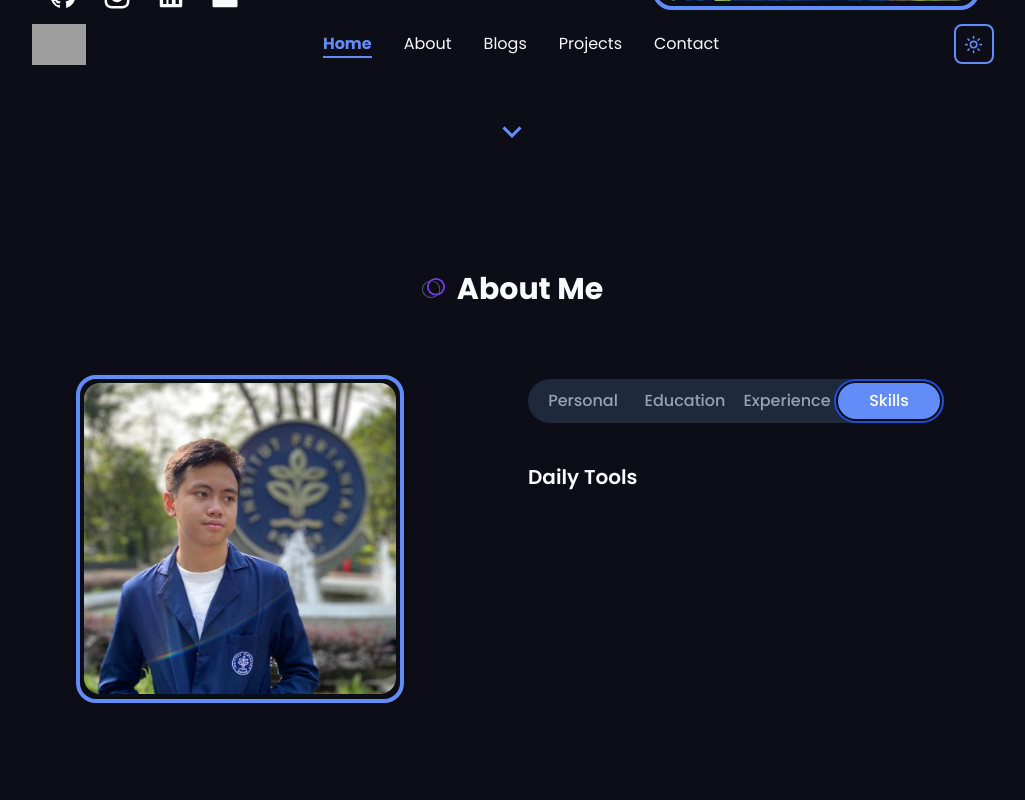
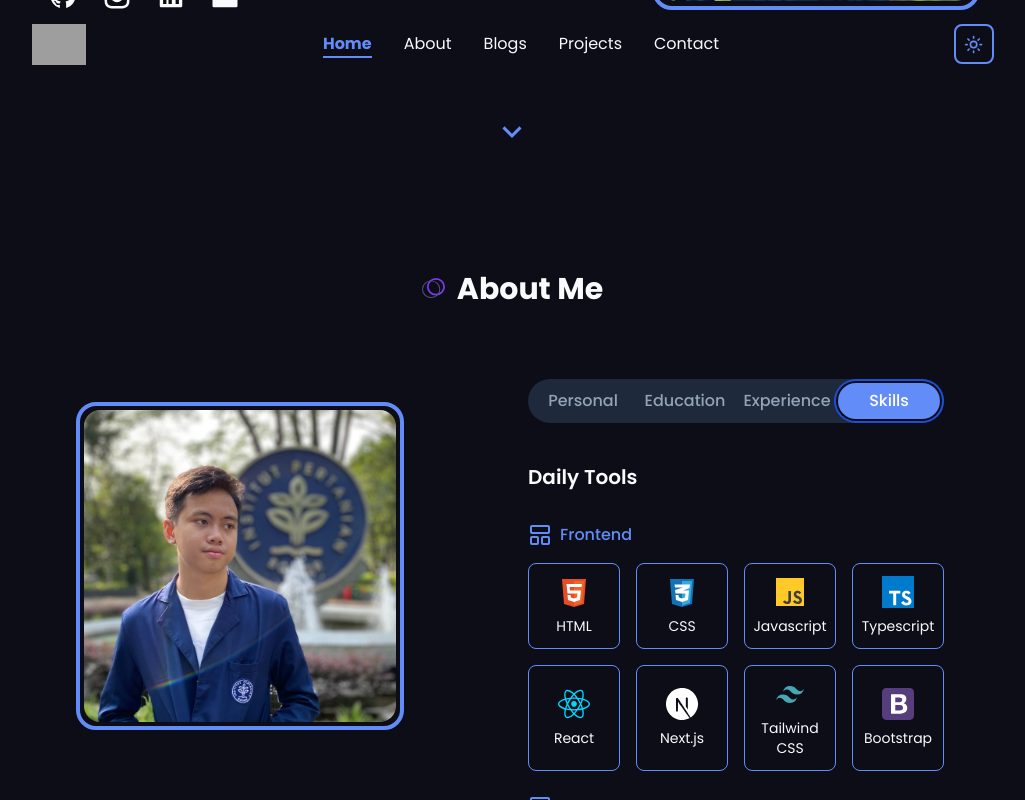
Before and after one commit to naufalrf4/personal-portfolio, a Next.js app: page / in a window 1280 px wide. Both pictures are taken after a click on the tab "Skills". Shown: the part 520-1320 px from the top of the page, without its empty margins (128-1153 px from the left). Built offline with nearby package versions, Linux system fonts and the light colour scheme; grey boxes are pictures that could not be loaded.

Commit message:
skill sections

```diff
--- a/components/pages/AboutSection.tsx
+++ b/components/pages/AboutSection.tsx
@@ -10,9 +10,11 @@ import {
   Calendar,
   Briefcase,
   Users,
+  LayoutPanelTop,
 } from "lucide-react";
 import DevImage from "../partials/Image";
-
+import Link from "next/link";
+import { qualificationData, skillData } from "@/constants";
 const infoData = [
   {
     icon: <User2 size={24} />,
@@ -40,199 +42,6 @@ const infoData = [
   },
 ];
 
-const qualificationData = [
-  {
-    title: "education",
-    data: [
-      {
-        title: "Computer Engineering",
-        subtitle: "IPB University",
-        date: "2022 - present",
-      },
-      {
-        title: "Computer and Network Engineering",
-        subtitle: "SMK Nasional Depok",
-        date: "2019 - 2022",
-      },
-    ],
-  },
-  {
-    title: "work",
-    data: [
-      {
-        company: "PT Bank BTPN Tbk",
-        qualification:
-          "PBI: Fullstack Developer BTPN Syariah x Rakamin Academy",
-        date: "2022",
-      },
-      {
-        company: "PT. Miftah Putra Mandiri",
-        qualification: "Student Internship",
-        date: "2021",
-      },
-    ],
-  },
-  {
-    title: "organizational",
-    data: [
-      {
-        company: "Obscura Photography Club",
-        qualification: "Staff",
-        date: "2023 - present",
-      },
-      {
-        company: "Himavo Micro IT",
-        qualification: "Webmaster Mentor",
-        date: "2022 - present",
-      },
-
-      {
-        company: "Agrimovie Filmaker Club",
-        qualification: "Staff",
-        date: "2022 - present",
-      },
-    ],
-  },
-];
-
-const skillData = [
-  {
-    title: "skills",
-    data: [
-      {
-        title: "Frontend",
-        data: [
-          {
-            name: "HTML",
-            href: "https://developer.mozilla.org/en-US/docs/Web/HTML",
-            icon: "/images/icons/html.svg",
-          },
-          {
-            name: "CSS",
-            href: "https://developer.mozilla.org/en-US/docs/Web/CSS",
-            icon: "/images/icons/css.svg",
-          },
-          {
-            name: "Javascript",
-            href: "https://developer.mozilla.org/en-US/docs/Web/JavaScript",
-            icon: "/images/icons/javascript.svg",
-          },
-          {
-            name: "Typescript",
-            href: "https://www.typescriptlang.org/",
-            icon: "/images/icons/typescript.svg",
-          },
-          {
-            name: "React",
-            href: "https://reactjs.org/",
-            icon: "/images/icons/react.svg",
-          },
-          {
-            name: "Next.js",
-            href: "https://nextjs.org/",
-            icon: "/images/icons/nextjs.svg",
-          },
-          {
-            name: "Tailwind CSS",
-            href: "https://tailwindcss.com/",
-            icon: "/images/icons/tailwindcss.svg",
-          },
-          {
-            name: "Bootstrap",
-            href: "https://getbootstrap.com/",
-            icon: "/images/icons/bootstrap.svg",
-          },
-          {
-            name: "Framer Motion",
-            href: "https://www.framer.com/motion/",
-            icon: "/images/icons/framermotion.svg",
-          },
-        ],
-      },
-      {
-        title: "Backend",
-        data: [
-          {
-            name: "Node.js",
-            href: "https://nodejs.org/en/",
-            icon: "/images/icons/nodejs.svg",
-          },
-          {
-            name: "Express.js",
-            href: "https://expressjs.com/",
-            icon: "/images/icons/expressjs.svg",
-          },
-          {
-            name: "MongoDB",
-            href: "https://www.mongodb.com/",
-            icon: "/images/icons/mongodb.svg",
-          },
-          {
-            name: "MySQL",
-            href: "https://www.mysql.com/",
-            icon: "/images/icons/mysql.svg",
-          },
-          {
-            name: "Firebase",
-            href: "https://firebase.google.com/",
-            icon: "/images/icons/firebase.svg",
-          },
-        ],
-      },
-      {
-        title: "Others",
-        data: [
-          {
-            name: "Git",
-            href: "https://git-scm.com/",
-            icon: "/images/icons/git.svg",
-          },
-          {
-            name: "Github",
-            href: "https://github.com",
-            icon: "/images/icons/github.svg",
-          },
-          {
-            name: "Arduino",
-            href: "https://www.arduino.cc/",
-            icon: "/images/icons/arduino.svg",
-          },
-          {
-            name: "Linux",
-            href: "https://www.linux.org/",
-            icon: "/images/icons/linux.svg",
-          },
-          {
-            name: "Docker",
-            href: "https://www.docker.com/",
-            icon: "/images/icons/docker.svg",
-          },
-          {
-            name: "Figma",
-            href: "https://www.figma.com/",
-            icon: "/images/icons/figma.svg",
-          },
-          {
-            name: "Adobe Photoshop",
-            href: "https://www.adobe.com/en/products/photoshop",
-            icon: "/images/icons/photoshop.svg",
-          },
-          {
-            name: "Adobe Illustrator",
-            href: "https://www.adobe.com/en/products/illustrator",
-            icon: "/images/icons/illustrator.svg",
-          },
-          {
-            name: "Adobe Premiere Pro",
-            href: "https://www.adobe.com/en/products/premiere.html",
-            icon: "/images/icons/premierepro.svg",
-          },
-        ],
-      },
-    ],
-  },
-];
-
 const AboutSection = () => {
   const getData = (arr: any[], title: string) => {
     return arr.find((item) => item.title === title).data;
@@ -245,7 +54,7 @@ const AboutSection = () => {
           About Me
         </h2>
         <div className="flex flex-col lg:flex-row gap-8">
-          <div className="hidden items-center justify-center lg:flex flex-1 relative lg:items-center lg:justify-start">
+          <div className="max-h-[375px] hidden items-center justify-center lg:flex flex-1 relative lg:items-center lg:justify-start">
             <DevImage
               containerStyles="p-1 flex rounded-2xl outline outline-4 outline-primary w-[16rem] h-[16rem] lg:w-[18rem] lg:h-[18rem] xl:w-[20rem] xl:h-[20rem]"
               imgLink="/"
@@ -382,7 +191,38 @@ const AboutSection = () => {
                   <h3 className="items-center text-xl font-semibold mb-8 text-center lg:text-left">
                     Daily Tools
                   </h3>
-
+                  <div className="flex flex-col gap-6">
+                    {getData(skillData, "skills").map(
+                      (item: any, index: number) => (
+                        <div key={index} className="flex flex-col gap-4">
+                          <div className="flex gap-2 items-center text-primary">
+                            <LayoutPanelTop size={24} />
+                            <h4 className="capitalize font-medium">
+                              {item.title}
+                            </h4>
+                          </div>
+                          <div className="grid grid-cols-2 md:grid-cols-3 lg:grid-cols-4 gap-4">
+                            {item.data.map((item: any, index: number) => (
+                              <Link
+                                key={index}
+                                href={item.href}
+                                rel="noopener noreferrer"
+                                className="flex flex-col items-center justify-center text-center gap-2 p-3 rounded-lg border border-primary hover:bg-primary hover:text-white transition-all duration-300"
+                              >
+                                <Image
+                                  src={item.icon}
+                                  alt={item.name}
+                                  width={32}
+                                  height={32}
+                                />
+                                <p className="text-sm">{item.name}</p>
+                              </Link>
+                            ))}
+                          </div>
+                        </div>
+                      )
+                    )}
+                  </div>
                 </div>
               </TabsContent>
             </Tabs>
--- a/constants/index.ts
+++ b/constants/index.ts
@@ -5,3 +5,183 @@ export const navLinks = [
     { name: 'projects', path: '/projects' },
     { name: 'contact', path: '/contact' },
 ];
+
+
+
+  export const qualificationData = [
+    {
+      title: "education",
+      data: [
+        {
+          title: "Computer Engineering",
+          subtitle: "IPB University",
+          date: "2022 - present",
+        },
+        {
+          title: "Computer and Network Engineering",
+          subtitle: "SMK Nasional Depok",
+          date: "2019 - 2022",
+        },
+      ],
+    },
+    {
+      title: "work",
+      data: [
+        {
+          company: "PT Bank BTPN Tbk",
+          qualification:
+            "PBI: Fullstack Developer BTPN Syariah x Rakamin Academy",
+          date: "2022",
+        },
+        {
+          company: "PT. Miftah Putra Mandiri",
+          qualification: "Student Internship",
+          date: "2021",
+        },
+      ],
+    },
+    {
+      title: "organizational",
+      data: [
+        {
+          company: "Obscura Photography Club",
+          qualification: "Staff",
+          date: "2023 - present",
+        },
+        {
+          company: "Himavo Micro IT",
+          qualification: "Webmaster Mentor",
+          date: "2022 - present",
+        },
+
+        {
+          company: "Agrimovie Filmaker Club",
+          qualification: "Staff",
+          date: "2022 - present",
+        },
+      ],
+    },
+  ];
+
+  export const skillData = [
+    {
+      title: "skills",
+      data: [
+        {
+          title: "Frontend",
+          data: [
+            {
+              name: "HTML",
+              href: "https://developer.mozilla.org/en-US/docs/Web/HTML",
+              icon: "/images/icons/html.svg",
+            },
+            {
+              name: "CSS",
+              href: "https://developer.mozilla.org/en-US/docs/Web/CSS",
+              icon: "/images/icons/css.svg",
+            },
+            {
+              name: "Javascript",
+              href: "https://developer.mozilla.org/en-US/docs/Web/JavaScript",
+              icon: "/images/icons/javascript.svg",
+            },
+            {
+              name: "Typescript",
+              href: "https://www.typescriptlang.org/",
+              icon: "/images/icons/typescript.svg",
+            },
+            {
+              name: "React",
+              href: "https://reactjs.org/",
+              icon: "/images/icons/react.svg",
+            },
+            {
+              name: "Next.js",
+              href: "https://nextjs.org/",
+              icon: "/images/icons/nextjs.svg",
+            },
+            {
+              name: "Tailwind CSS",
+              href: "https://tailwindcss.com/",
+              icon: "/images/icons/tailwindcss.svg",
+            },
+            {
+              name: "Bootstrap",
+              href: "https://getbootstrap.com/",
+              icon: "/images/icons/bootstrap.svg",
+            },
+          ],
+        },
+        {
+          title: "Backend",
+          data: [
+            {
+              name: "Node.js",
+              href: "https://nodejs.org/en/",
+              icon: "/images/icons/nodejs.svg",
+            },
+            {
+              name: "Express.js",
+              href: "https://expressjs.com/",
+              icon: "/images/icons/expressjs.svg",
+            },
+            {
+              name: "MySQL",
+              href: "https://www.mysql.com/",
+              icon: "/images/icons/mysql.svg",
+            },
+            {
+              name: "Firebase",
+              href: "https://firebase.google.com/",
+              icon: "/images/icons/firebase.svg",
+            },
+          ],
+        },
+        {
+          title: "Others",
+          data: [
+            {
+              name: "Git",
+              href: "https://git-scm.com/",
+              icon: "/images/icons/git.svg",
+            },
+            {
+              name: "Github",
+              href: "https://github.com",
+              icon: "/images/icons/github.svg",
+            },
+            {
+              name: "Arduino",
+              href: "https://www.arduino.cc/",
+              icon: "/images/icons/arduino.svg",
+            },
+            {
+              name: "Linux",
+              href: "https://www.linux.org/",
+              icon: "/images/icons/linux.svg",
+            },
+            {
+              name: "Docker",
+              href: "https://www.docker.com/",
+              icon: "/images/icons/docker.svg",
+            },
+            {
+              name: "Figma",
+              href: "https://www.figma.com/",
+              icon: "/images/icons/figma.svg",
+            },
+            {
+              name: "Adobe Photoshop",
+              href: "https://www.adobe.com/en/products/photoshop",
+              icon: "/images/icons/photoshop.svg",
+            },
+            {
+              name: "Adobe Illustrator",
+              href: "https://www.adobe.com/en/products/illustrator",
+              icon: "/images/icons/illustrator.svg",
+            },
+          ],
+        },
+      ],
+    },
+  ];
```
Also changed, not shown: public/images/icons/expressjs.svg, public/images/icons/nextjs.svg.
